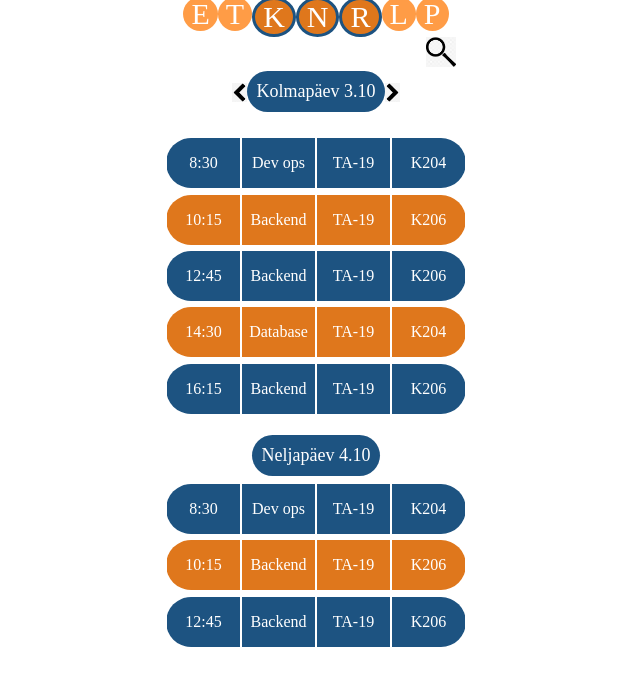
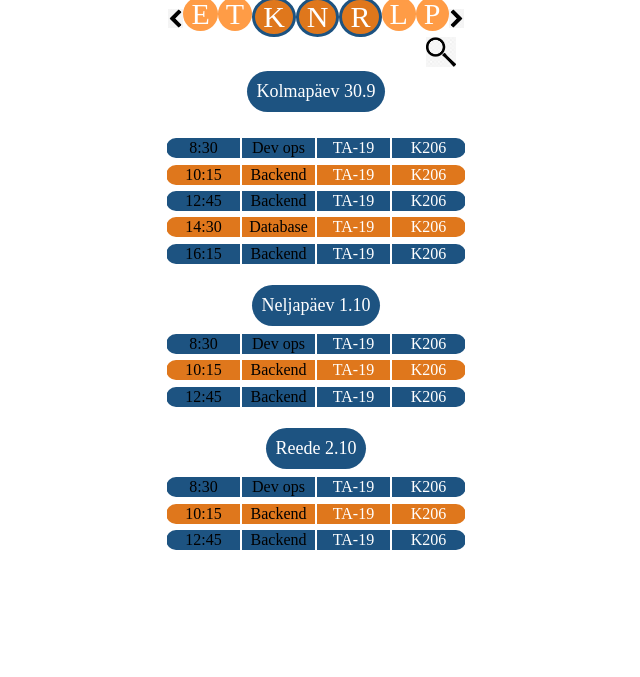
Before and after one commit to Swissgroover/see-tiim-vist, a plain HTML site: page see-tiim-vist/index2.html in a window 1280 px wide. Shown: the part 123-800 px from the top of the page, without its empty margins (324-964 px from the left). Drawn offline with Linux system fonts and the light colour scheme.

Commit message:
Add files via upload

```diff
--- a/see-tiim-vist/index2.html
+++ b/see-tiim-vist/index2.html
@@ -13,6 +13,10 @@
         <div class="timeTable">
             <img src="img/logo.png"></img>
             <div class="Days">
+                <a href="">
+                    <div class="Arrow"><img src="img/tagasi.png" alt=""></img>
+                    </div>
+                </a>
                 <a href="">
                     <div class="Day2">E</div>
                 </a>
@@ -34,88 +38,90 @@
                 <a href="">
                     <div class="Day2">P</div>
                 </a>
-            </div>
-            <a href="index1.html"><img class="Magni" src="img/magni.jpg" alt=""></img>
-            </a>
-            <div>
-                <a href="">
-                    <div class="Arrow"><img src="img/tagasi.png" alt=""></img>
-                    </div>
-                </a>
-                <div class="Week">Kolmapäev 3.10</div>
                 <a href="">
                     <div class="Arrow"><img src="img/edasi.png" alt=""></img>
                     </div>
                 </a>
 
             </div>
+            <a href="index1.html"><img class="Magni" src="img/magni.jpg" alt=""></img>
+            </a>
+            <div>
+
+                <div class="Week">Kolmapäev 30.9</div>
+
+            </div>
             <br>
-            <a href="">
             <div class="lessonBox">
                 <div class="lessonInfo" class="timeDiv"> 8:30</div>
                 <div class=" lessonInfo" class="lessonDiv">Dev ops</div>
-                    <div class="lessonInfo" class="RoomDiv">TA-19</div>
-                    <div class="lessonInfo" class="groupDiv">K204</div>
+                <div class="lessonInfo" class="RoomDiv"><a href="index4.html">TA-19</a></div>
+                <div class="lessonInfo" class="groupDiv"><a href="index5.html">K206</a></div>
             </div>
-            </a>
-            <a href="">
             <div class="lessonBox2">
                 <div class="lessonInfo" class="timeDiv">10:15</div>
                 <div class=" lessonInfo" class="lessonDiv">Backend</div>
-                    <div class="lessonInfo" class="RoomDiv">TA-19</div>
-                    <div class="lessonInfo" class="groupDiv">K206</div>
+                <div class="lessonInfo" class="RoomDiv"><a href="index4.html">TA-19</a></div>
+                <div class="lessonInfo" class="groupDiv"><a href="index5.html">K206</a></div>
             </div>
-            </a>
-            <a href="">
             <div class="lessonBox">
                 <div class="lessonInfo" class="timeDiv">12:45</div>
                 <div class=" lessonInfo" class="lessonDiv">Backend</div>
-                    <div class="lessonInfo" class="RoomDiv">TA-19</div>
-                    <div class="lessonInfo" class="groupDiv">K206</div>
+                <div class="lessonInfo" class="RoomDiv"><a href="index4.html">TA-19</a></div>
+                <div class="lessonInfo" class="groupDiv"><a href="index5.html">K206</a></div>
             </div>
-            </a>
-            <a href="">
             <div class="lessonBox2">
                 <div class="lessonInfo" class="timeDiv">14:30</div>
                 <div class=" lessonInfo" class="lessonDiv">Database</div>
-                    <div class="lessonInfo" class="RoomDiv">TA-19</div>
-                    <div class="lessonInfo" class="groupDiv">K204</div>
+                <div class="lessonInfo" class="RoomDiv"><a href="index4.html">TA-19</a></div>
+                <div class="lessonInfo" class="groupDiv"><a href="index5.html">K206</a></div>
             </div>
-            </a>
-            <a href="">
             <div class="lessonBox">
                 <div class="lessonInfo" class="timeDiv">16:15</div>
                 <div class=" lessonInfo" class="lessonDiv">Backend</div>
-                    <div class="lessonInfo" class="RoomDiv">TA-19</div>
-                    <div class="lessonInfo" class="groupDiv">K206</div>
+                <div class="lessonInfo" class="RoomDiv"><a href="index4.html">TA-19</a></div>
+                <div class="lessonInfo" class="groupDiv"><a href="index5.html">K206</a></div>
             </div>
-            </a>
             <br>
-            <div class="Week">Neljapäev 4.10</div>
-            <a href="">
+            <div class="Week">Neljapäev 1.10</div>
             <div class="lessonBox">
                 <div class="lessonInfo" class="timeDiv"> 8:30</div>
                 <div class=" lessonInfo" class="lessonDiv">Dev ops</div>
-                    <div class="lessonInfo" class="RoomDiv">TA-19</div>
-                    <div class="lessonInfo" class="groupDiv">K204</div>
+                <div class="lessonInfo" class="RoomDiv"><a href="index4.html">TA-19</a></div>
+                <div class="lessonInfo" class="groupDiv"><a href="index5.html">K206</a></div>
             </div>
-            </a>
-            <a href="">
             <div class="lessonBox2">
                 <div class="lessonInfo" class="timeDiv">10:15</div>
                 <div class=" lessonInfo" class="lessonDiv">Backend</div>
-                    <div class="lessonInfo" class="RoomDiv">TA-19</div>
-                    <div class="lessonInfo" class="groupDiv">K206</div>
+                <div class="lessonInfo" class="RoomDiv"><a href="index4.html">TA-19</a></div>
+                <div class="lessonInfo" class="groupDiv"><a href="index5.html">K206</a></div>
             </div>
-            </a>
-            <a href="">
             <div class="lessonBox">
                 <div class="lessonInfo" class="timeDiv">12:45</div>
                 <div class=" lessonInfo" class="lessonDiv">Backend</div>
-                    <div class="lessonInfo" class="RoomDiv">TA-19</div>
-                    <div class="lessonInfo" class="groupDiv">K206</div>
+                <div class="lessonInfo" class="RoomDiv"><a href="index4.html">TA-19</a></div>
+                <div class="lessonInfo" class="groupDiv"><a href="index5.html">K206</a></div>
             </div>
-            </a>
+            <br>
+            <div class="Week">Reede 2.10</div>
+            <div class="lessonBox">
+                <div class="lessonInfo" class="timeDiv"> 8:30</div>
+                <div class=" lessonInfo" class="lessonDiv">Dev ops</div>
+                <div class="lessonInfo" class="RoomDiv"><a href="index4.html">TA-19</a></div>
+                <div class="lessonInfo" class="groupDiv"><a href="index5.html">K206</a></div>
+            </div>
+            <div class="lessonBox2">
+                <div class="lessonInfo" class="timeDiv">10:15</div>
+                <div class=" lessonInfo" class="lessonDiv">Backend</div>
+                <div class="lessonInfo" class="RoomDiv"><a href="index4.html">TA-19</a></div>
+                <div class="lessonInfo" class="groupDiv"><a href="index5.html">K206</a></div>
+            </div>
+            <div class="lessonBox">
+                <div class="lessonInfo" class="timeDiv">12:45</div>
+                <div class=" lessonInfo" class="lessonDiv">Backend</div>
+                <div class="lessonInfo" class="RoomDiv"><a href="index4.html">TA-19</a></div>
+                <div class="lessonInfo" class="groupDiv"><a href="index5.html">K206</a></div>
+            </div>
         </div>
     </div>
 </body>
```
Also changed, not shown: see-tiim-vist/index1.html (+5 -6 lines), see-tiim-vist/index3.html (+25 -39 lines), see-tiim-vist/index4.html (+41 -60 lines), see-tiim-vist/index5.html (added, +117 -0 lines), see-tiim-vist/style1.css (+6 -3 lines). Lines whose indentation alone changed are shown as unchanged.
